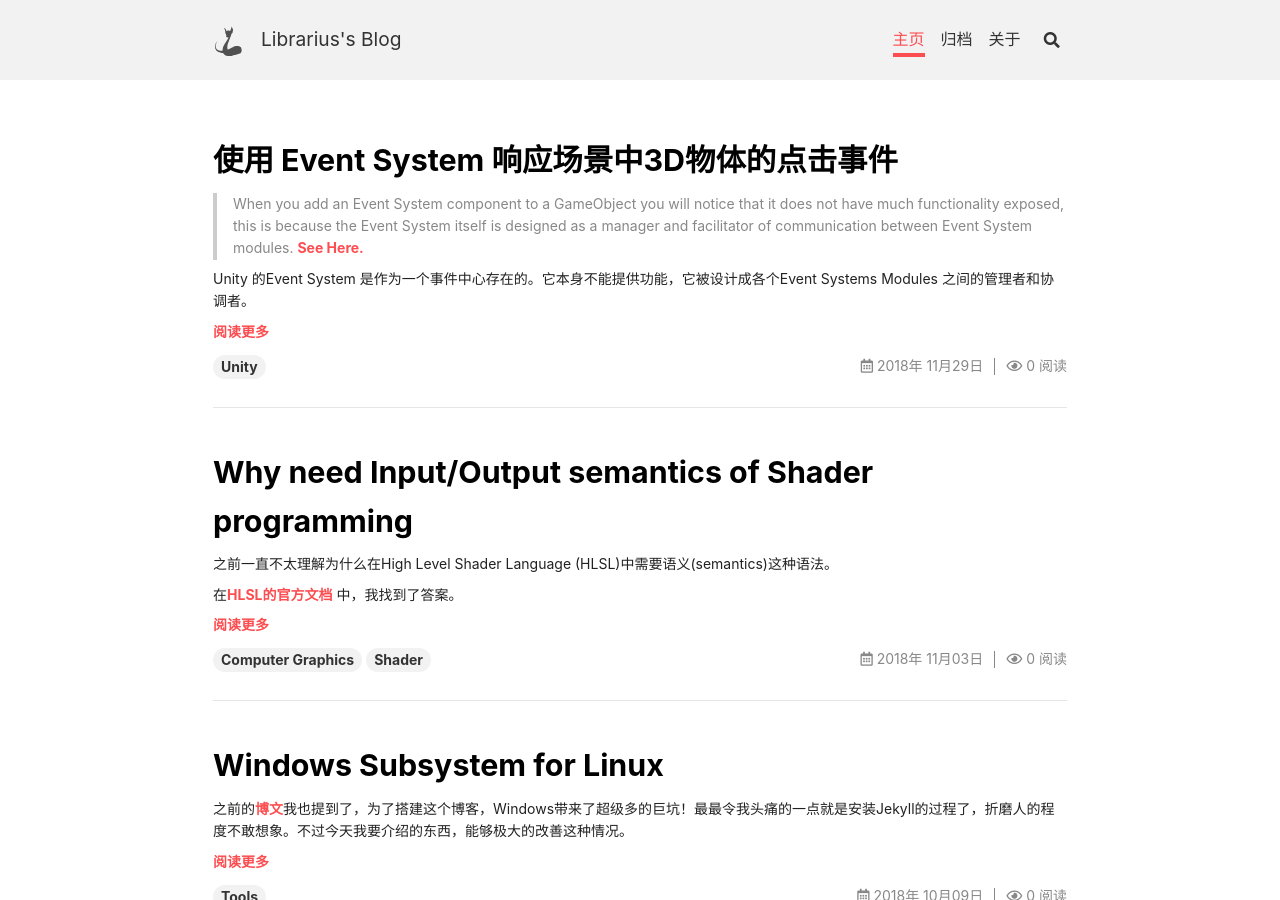
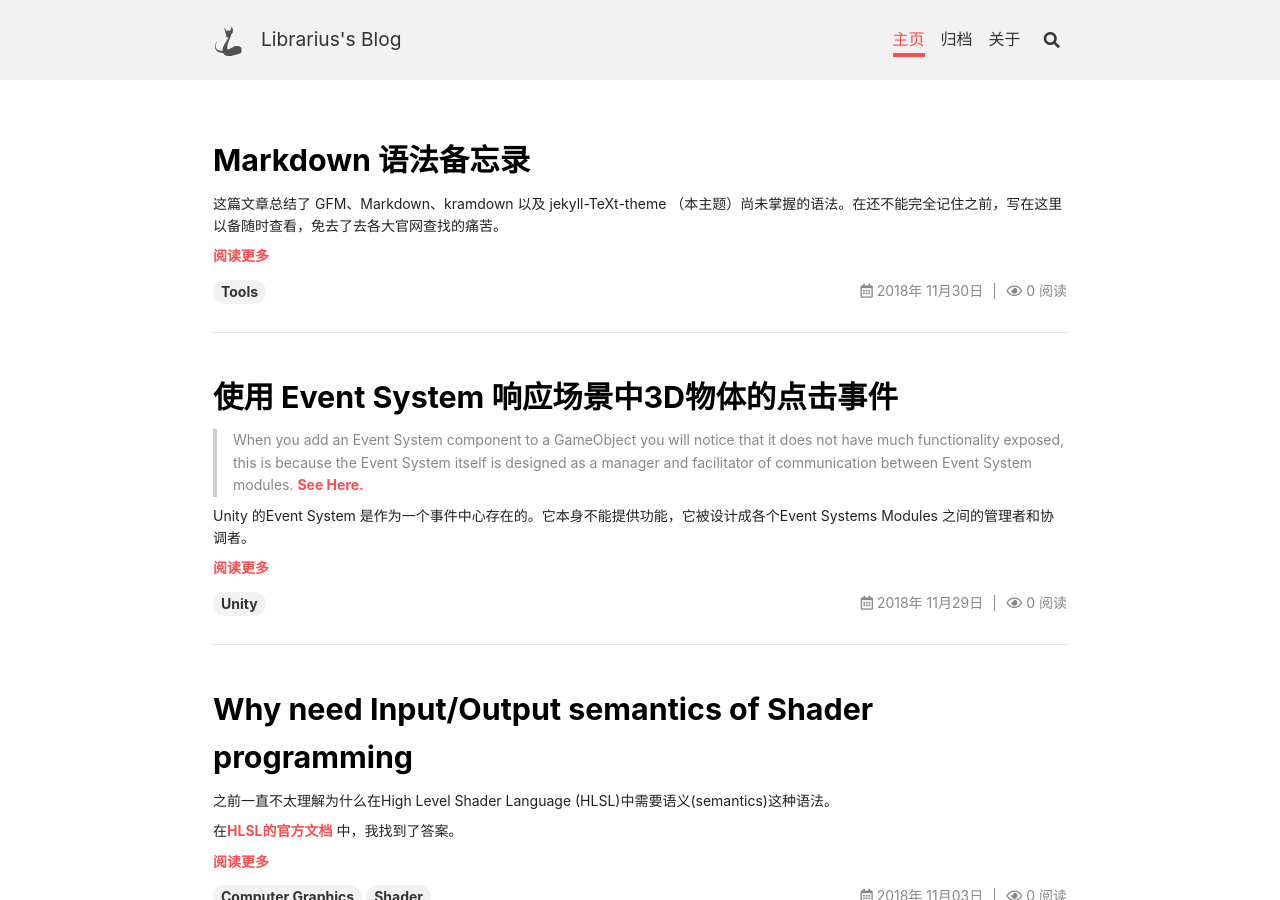
Before and after one commit to wbdwsqwwn/lloyar.github.io, a Jekyll site: the page built from index.html, in a window 1280 px wide and 900 px high. Built offline with Jekyll 4.4.1, drawn with Linux system fonts in a browser that asks for light colours; nearby versions of some CDN libraries; the list of posts is cut into pages by our own code; comment, search, counter and statistics services are not loaded.

Commit message:
[Add] add new post

````diff
--- /dev/null
+++ b/_posts/2018/2018-11-30-markdown-grammar.md
@@ -0,0 +1,167 @@
+---
+layout: article
+title: Markdown 语法备忘录
+date: '2018-11-30 16:26:00 +08:00'
+key: '2018-11-03_23:57'
+tags:
+  - Tools
+---
+
+这篇文章总结了 GFM、Markdown、kramdown 以及 jekyll-TeXt-theme （本主题）尚未掌握的语法。在还不能完全记住之前，写在这里以备随时查看，免去了去各大官网查找的痛苦。
+
+<!--more-->
+
+## Including images and resourcesPermalink
+Including an image asset in a post:
+
+```
+![My helpful screenshot](/assets/screenshot.jpg)
+
+```
+
+Linking to a PDF for readers to download:
+
+```
+... you can [get the PDF](/assets/mydoc.pdf) directly.
+```
+
+## [kramdown Syntax](https://kramdown.gettalong.org/syntax.html)
+
+- Following is a list of all the characters (character sequences) that can be escaped:
+
+  ```
+  \         backslash
+  .         period
+  *         asterisk
+  _         underscore
+  +         plus
+  -         minus
+  =         equal sign
+  `         back tick
+  ()[]{}<>  left and right parens/brackets/braces/angle brackets
+  #         hash
+  !         bang
+  <<        left guillemet
+  >>        right guillemet
+  :         colon
+  |         pipe
+  "         double quote
+  '         single quote
+  $         dollar sign
+  ```
+
+- 定义：
+
+  ```
+  Name
+  ： *
+  ```
+
+- 目录:
+
+  ```
+  # Contents
+  {:.no_toc}
+
+  * A markdown unordered list which will be replaced with the ToC, excluding the "Contents header" from above
+  {:toc}
+  ```
+
+## 附加样式
+
+### 提示
+
+Success Text.
+{:.success}
+
+Info Text.
+{:.info}
+
+Warning Text.
+{:.warning}
+
+Error Text.
+{:.error}
+
+```
+Success Text.
+{:.success}
+
+Info Text.
+{:.info}
+
+Warning Text.
+{:.warning}
+
+Error Text.
+{:.error}
+```
+
+### 标签
+
+`success`{:.success}
+
+`info`{:.info}
+
+`warning`{:.warning}
+
+`error`{:.error}
+
+```
+`success`{:.success}
+
+`info`{:.info}
+
+`warning`{:.warning}
+
+`error`{:.error}
+```
+
+### 图片
+
+**Border**
+![Image](/assets/android-chrome-512x512.png){:.border}
+
+```
+![Image](/assets/android-chrome-512x512.png){:.border}
+```
+
+**Shadow**
+![Image](/assets/android-chrome-512x512.png){:.shadow}
+
+```
+![Image](/assets/android-chrome-512x512.png){:.shadow}
+```
+
+**Rounded**
+![Image](/assets/android-chrome-512x512.png){:.rounded}
+
+```
+![Image](/assets/android-chrome-512x512.png){:.rounded}
+```
+
+**Circle**
+![Image](/assets/android-chrome-512x512.png){:.circle}
+
+```
+![Image](/assets/android-chrome-512x512.png){:.circle}
+```
+
+**Mixture**
+![Image](/assets/android-chrome-512x512.png){:.border.rounded}
+
+```
+![Image](/assets/android-chrome-512x512.png){:.border.rounded}
+```
+
+![Image](/assets/android-chrome-512x512.png){:.circle.shadow}
+
+```
+![Image](/assets/android-chrome-512x512.png){:.circle.shadow}
+```
+
+![Image](/assets/android-chrome-512x512.png){:.circle.border.shadow}
+
+```
+![Image](/assets/android-chrome-512x512.png){:.circle.border.shadow}
+```
````
Also changed, not shown: _drafts/markdown-grammar.md (deleted, +0 -109 lines), _drafts/matrix-of-linear-map.md (added, +12 -0 lines), _posts/2018/2018-11-29-Unity-Event-System.md (+1 -1 lines).
